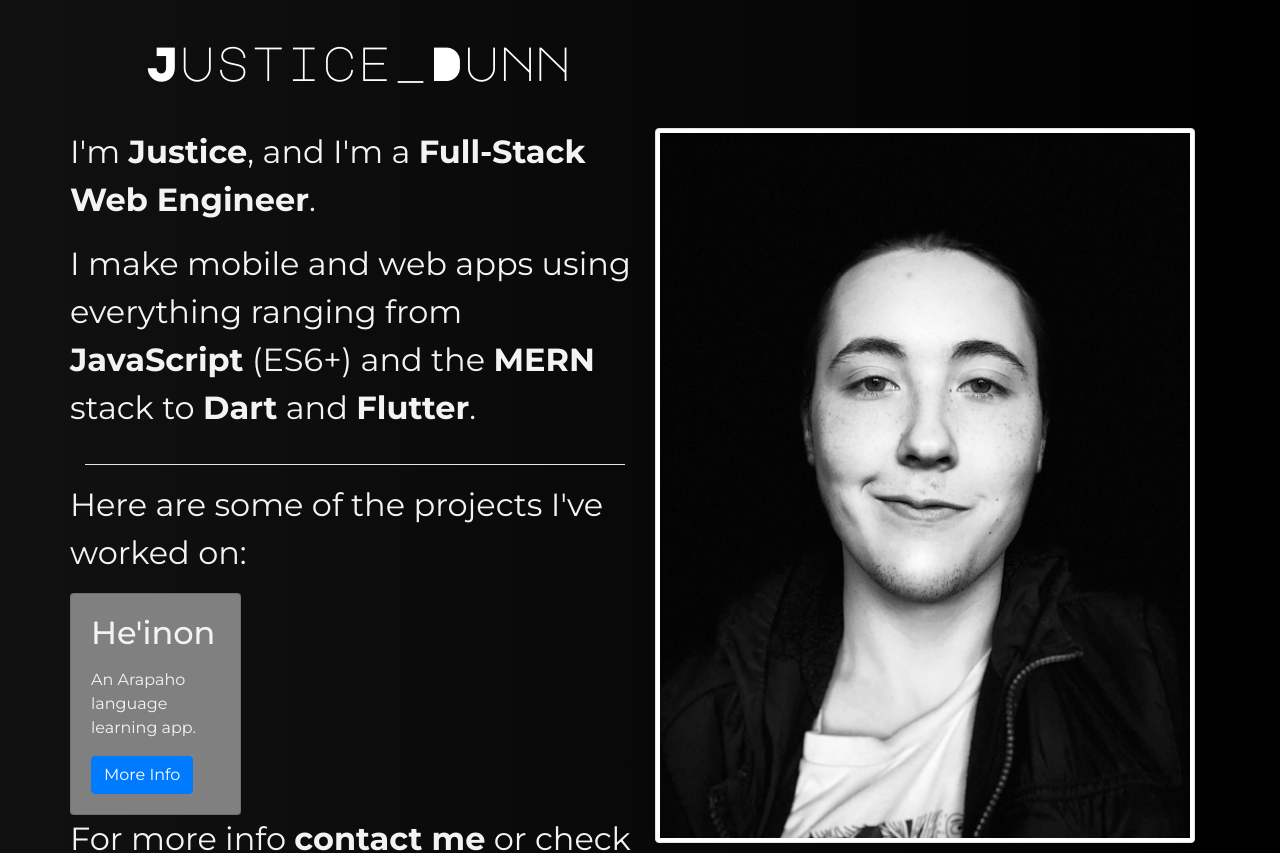
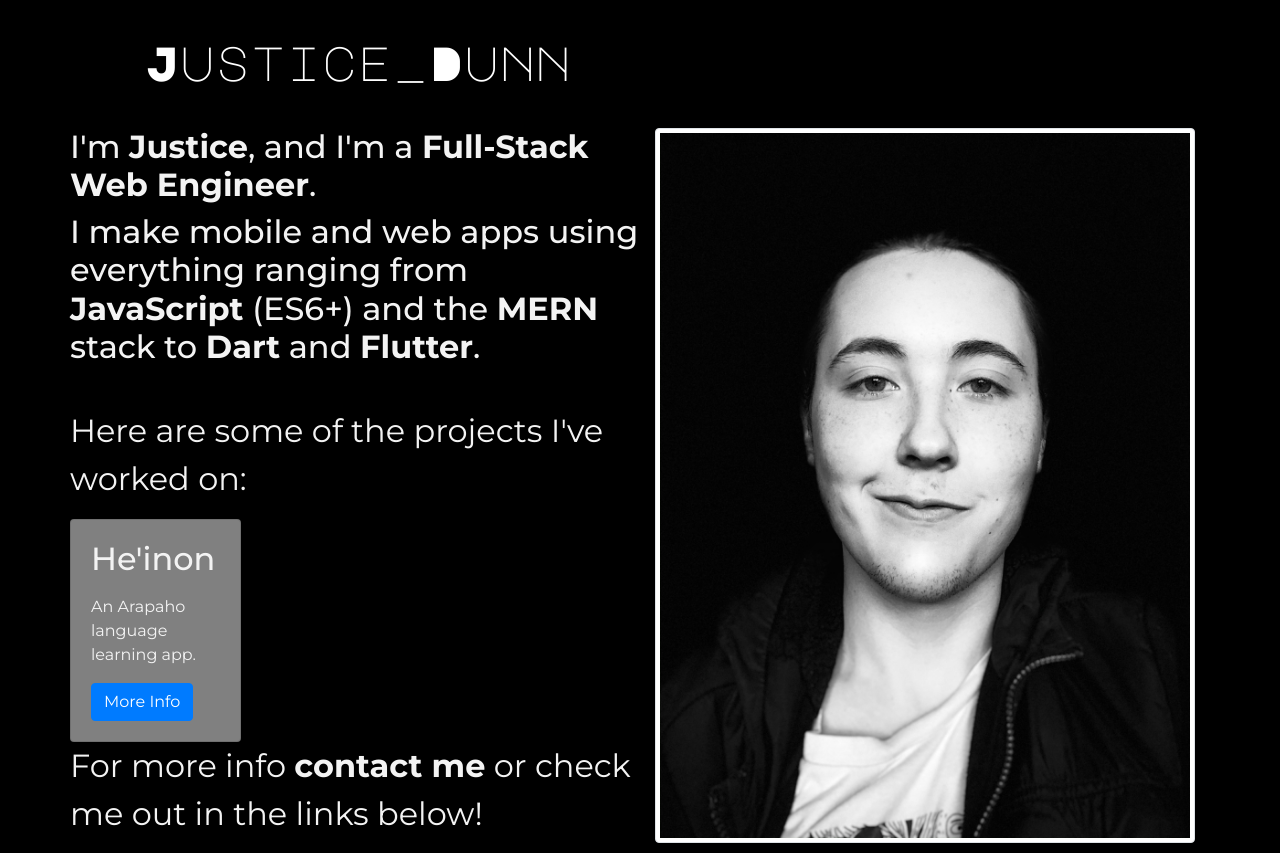
Before and after one commit to JusticeDunn/portfolio_website, a React (Create React App) app: page / in a window 1280 px wide. Shown: the top 853 px of the page. Built offline with nearby package versions, Linux system fonts and the light colour scheme.

Commit message:
Update CSS for whole page

```diff
--- a/src/components/footer/footer.css
+++ b/src/components/footer/footer.css
@@ -21,12 +21,3 @@
     align-items: center;
     justify-content: center;
 }
-
-.nav {
-    background: #000000;  /* fallback for old browsers */
-    background: -webkit-linear-gradient(to right, #111111, #000000);  /* Chrome 10-25, Safari 5.1-6 */
-    background: linear-gradient(to right, #111111, #000000); /* W3C, IE 10+/ Edge, Firefox 16+, Chrome 26+, Opera 12+, Safari 7+ */
-    display: inline-flex;
-    justify-content: center;
-    /* position: relative; */
-}
--- a/src/components/footer/footer.tsx
+++ b/src/components/footer/footer.tsx
@@ -32,12 +32,12 @@ export default class Footer extends Component {
                         </NavItem>
                         <NavItem className="center">
                         <Nav.Link eventKey="1" as={Link} to="/blog">
-                            <h5 className="brand">Blog</h5>
+                            <h5 className="brand mono">Blog</h5>
                         </Nav.Link>
                         </NavItem>
                         <NavItem className="center">
                         <Nav.Link eventKey="2" as={Link} to="/admin">
-                            <h5 className="brand">Admin</h5>
+                            <h5 className="brand mono">Admin</h5>
                         </Nav.Link>
                         </NavItem>
                     </div>
--- a/src/components/navbar/navbar.css
+++ b/src/components/navbar/navbar.css
@@ -22,11 +22,3 @@
     align-items: center;
     justify-content: center;
 }
-
-.nav {
-    background: #000000;  /* fallback for old browsers */
-    background: -webkit-linear-gradient(to right, #111111, #000000);  /* Chrome 10-25, Safari 5.1-6 */
-    background: linear-gradient(to right, #111111, #000000); /* W3C, IE 10+/ Edge, Firefox 16+, Chrome 26+, Opera 12+, Safari 7+ */
-    display: inline-flex;
-    justify-content: center;
-}
--- a/src/components/navbar/navbar.tsx
+++ b/src/components/navbar/navbar.tsx
@@ -12,7 +12,7 @@ export default class NavBar extends Component {
             <div>
               <NavItem>
                 <Nav.Link eventKey="1" as={Link} to="/">
-                  <h1 className="brand">Justice_Dunn</h1>
+                  <h1 className="brand mono">Justice_Dunn</h1>
                 </Nav.Link>
               </NavItem>
             </div>
--- a/src/index.css
+++ b/src/index.css
@@ -5,8 +5,8 @@
 
 body {
   background: #000000;  /* fallback for old browsers */
-  background: -webkit-linear-gradient(to right, #111111, #000000);  /* Chrome 10-25, Safari 5.1-6 */
-  background: linear-gradient(to right, #111111, #000000); /* W3C, IE 10+/ Edge, Firefox 16+, Chrome 26+, Opera 12+, Safari 7+ */
+  background: -webkit-linear-gradient(to right, #000000, #000000);  /* Chrome 10-25, Safari 5.1-6 */
+  background: linear-gradient(to right, #000000, #000000); /* W3C, IE 10+/ Edge, Firefox 16+, Chrome 26+, Opera 12+, Safari 7+ */
   color: rgb(243, 243, 243);
   margin: 0;
   padding-top: 10%;
@@ -17,16 +17,26 @@ body {
   -moz-osx-font-smoothing: grayscale;
 }
 
-body * {
-  font-family: 'Major Mono Display', 'monospace';
-}
-
 code {
   font-family: source-code-pro, Menlo, Monaco, Consolas, 'Courier New',
     monospace;
 }
 
-p, span, li, a {
+p, span, li, a, h2, h3, h4, h5, h6, hr {
   color: rgb(243, 243, 243);
   font-family: 'Montserrat', 'sans-serif';
 }
+
+.mono {
+  font-family: 'Major Mono Display', 'monospace';
+}
+
+.nav {
+  background-color: black;
+  display: inline-flex;
+  justify-content: center;
+}
+
+span {
+  font-weight: bolder;
+}
--- a/src/scenes/homePage/Home.tsx
+++ b/src/scenes/homePage/Home.tsx
@@ -13,13 +13,13 @@ export default class Home extends Component {
           <Col>
           <div className="about">
             <Row>
-              <p>
+              <h2>
                 I'm <span>Justice</span>, and I'm a <span>Full-Stack Web Engineer</span>.
-              </p>
-              <p>
+              </h2>
+              <h2>
                 I make mobile and web apps using everything ranging from <span>JavaScript</span> (ES6+)
                 and the <span>MERN</span> stack to <span>Dart</span> and <span>Flutter</span>.
-              </p>
+              </h2>
             </Row>
           </div>
           <hr />
--- a/src/scenes/homePage/home.css
+++ b/src/scenes/homePage/home.css
@@ -13,11 +13,3 @@ p, ul {
 .text {
     font-family: 'Montserrat', 'sans-serif';
 }
-
-span {
-    font-weight: bolder;
-}
-
-hr {
-    background-color: white;
-}
```
